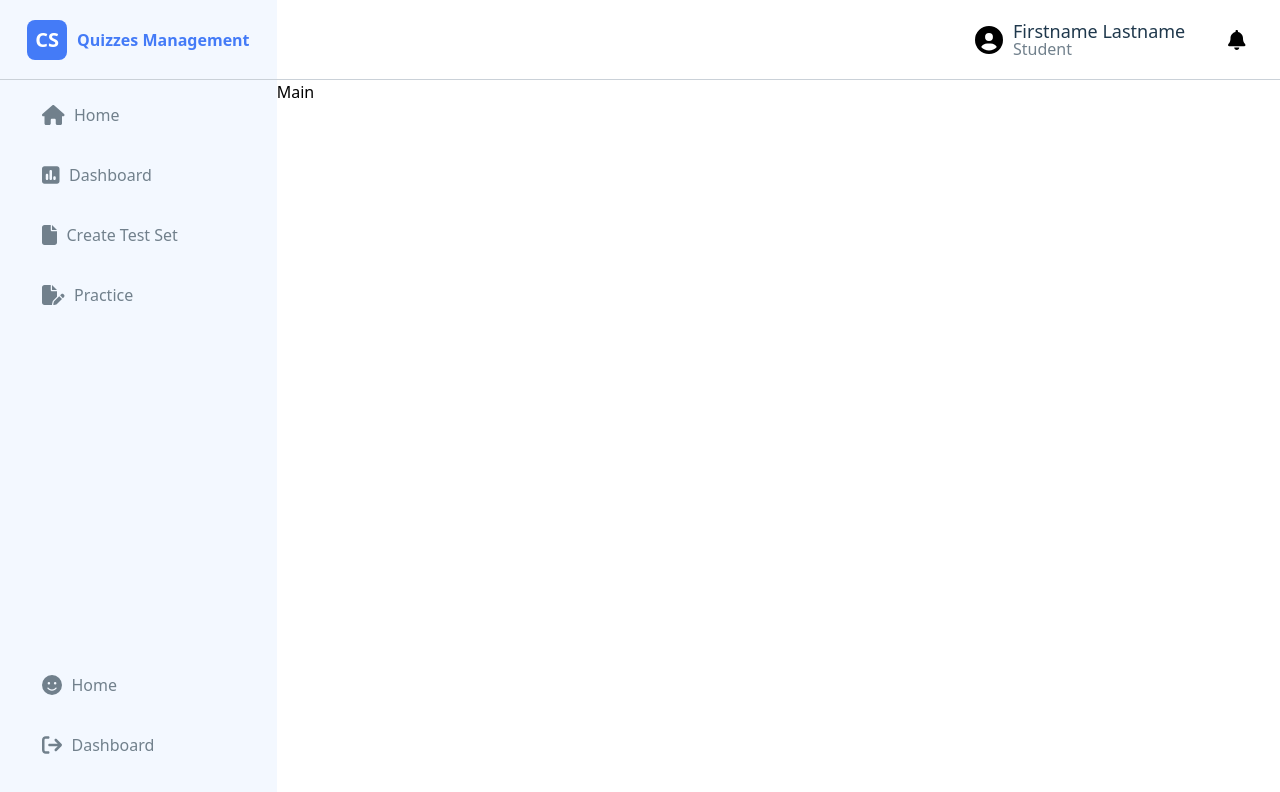
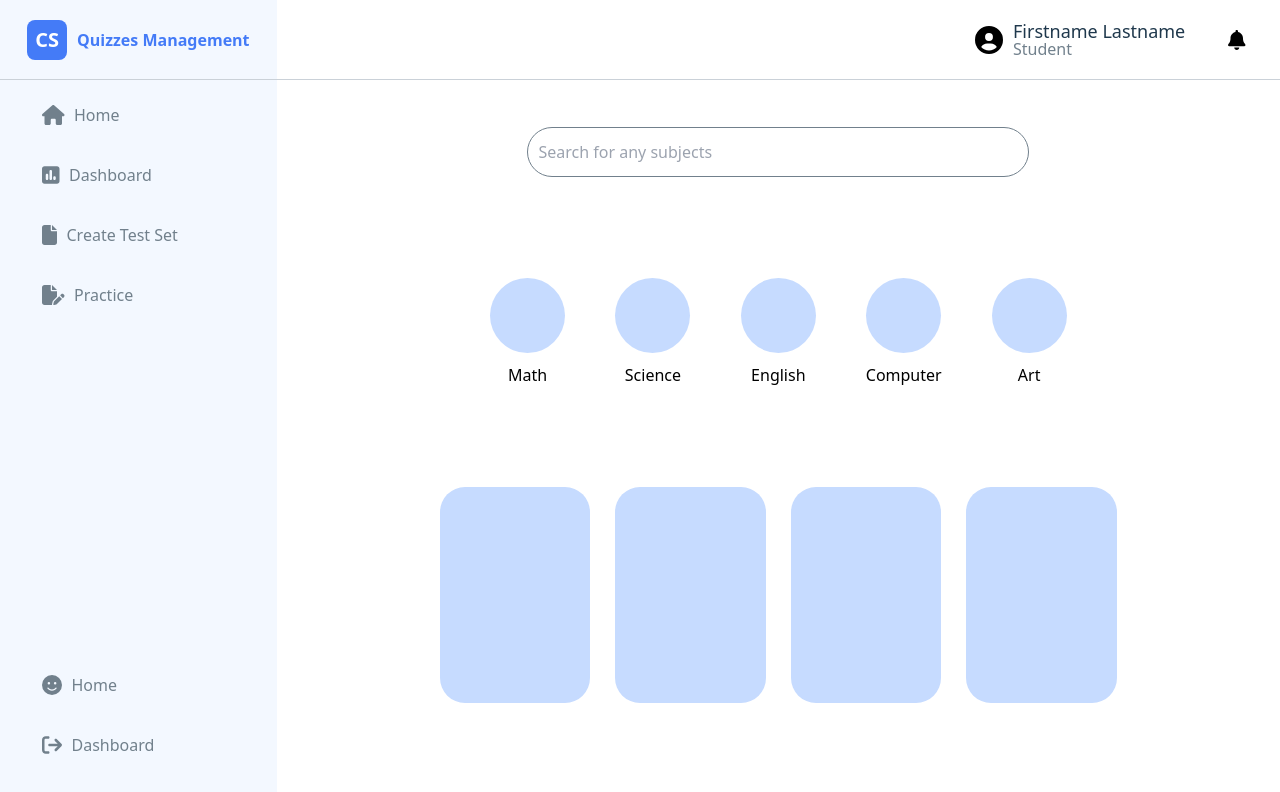
Before and after one commit to Putthakun/QuizzesManagementReact, a React (Vite) app in the folder QuizzesManagementFrontend/: page /home_student in a window 1280 px wide. Shown: the top 792 px of the page. Built offline with nearby package versions, Linux system fonts and the light colour scheme.

Commit message:
Create Home page
And adjust file navbar

```diff
--- a/QuizzesManagementFrontend/src/pages/student/Home_student.jsx
+++ b/QuizzesManagementFrontend/src/pages/student/Home_student.jsx
@@ -12,8 +12,41 @@ export default function Home_student(){
                 <div className="main_home_right_top">
                     <Navbar_top/>
                 </div>
+
                 <div className="main_home_right_main">
-                    Main
+                    <div className="search_box">
+                        <input name="fsrch" id="fsrch" placeholder="Search for any subjects" />
+                    </div>
+                    <div className="subset_subject">
+                        <div className="circle_subject">
+                            <div className="circle"></div>
+                            <p>Math</p>
+                        </div>
+                        <div className="circle_subject">
+                            <div className="circle"></div>
+                            <p>Science</p>
+                        </div>
+                        <div className="circle_subject">
+                            <div className="circle"></div>
+                            <p>English</p>
+                        </div>
+                        <div className="circle_subject">
+                            <div className="circle"></div>
+                            <p>Computer</p>
+                        </div>
+                        <div className="circle_subject">
+                            <div className="circle"></div>
+                            <p>Art</p>
+                        </div>
+                    </div>
+                    <div className="main_right_bottom">
+                        <div className="box_bottom">
+                            <div className="box"></div>
+                            <div className="box"></div>
+                            <div className="box"></div>
+                            <div className="box"></div>
+                        </div>
+                    </div>
                 </div>
             </div>
         </div>
--- a/QuizzesManagementFrontend/src/pages/student/Navbar_top.jsx
+++ b/QuizzesManagementFrontend/src/pages/student/Navbar_top.jsx
@@ -5,7 +5,6 @@ function Navbar_top() {
   return (
     <>
         <div className="right_top">
-            <div className="right_top_free"></div>
             <div className="right_top_tail">
                 <div className="right_top_tail_left">
                     <FontAwesomeIcon icon={faCircleUser} className='icon_user'/>
--- a/QuizzesManagementFrontend/src/styles/student/home.css
+++ b/QuizzesManagementFrontend/src/styles/student/home.css
@@ -6,9 +6,86 @@
 }
 .main_home_right{
     width: 85%;
+    height: 100vh;
+    display: flex;
+    justify-content:space-between;
+    flex-direction: column;
     /* background-color: red; */
 }
 .main_home_right_top{
     width: 100%;
     /* background-color: rgb(202, 110, 255); */
 }
+.main_home_right_main{
+    height: 100%;
+    /* background-color:burlywood; */
+}
+.main_home_right_top{
+    width: 100%;
+    height: 80px;
+    /* background-color: blue; */
+    display: flex;
+    justify-content: flex-end;
+    align-items: center;
+    border-bottom: 1px solid #CAD1D8;
+}
+.search_box{
+    display: flex;
+    justify-content: center;
+    align-items: center;
+    height: 20%;
+    /* background-color: blue; */
+}
+.search_box input{
+    width: 50%;
+    padding: 10px;
+    border: 1px solid #71808C;
+    color: #71808C;
+    border-radius: 30px;
+    height: 35%;
+}
+.subset_subject{
+    /* background-color: red; */
+    height: 30%;
+    display: flex;
+    justify-content: center;
+    align-items: center;
+}
+.circle_subject{
+    display: flex;
+    flex-direction: column;
+    justify-content: center;
+    align-items: center;
+    width: 12.5%;
+    /* background-color: orange; */
+}
+.circle{
+    background-color: #C6DBFF;
+    width: 75px;
+    height: 75px;
+    border-radius: 50%;
+    margin-bottom: 10px;
+}
+.main_right_bottom{
+    height: 50%;
+    /* background-color: aqua; */
+    display: flex;
+    justify-content: center;
+    align-items: center;
+}
+.box_bottom{
+    margin-bottom: 5%;
+    display: flex;
+    /* background-color:red; */
+    height: 60%;
+    width: 100%;
+    justify-content: center;
+    align-items: center;
+}
+.box{
+    margin: 12.5px;
+    width: 15%;
+    height: 100%;
+    border-radius: 25px;
+    background-color:#C6DBFF;
+}
--- a/QuizzesManagementFrontend/src/styles/student/student.css
+++ b/QuizzesManagementFrontend/src/styles/student/student.css
@@ -101,8 +101,8 @@
     display: flex;
     justify-content: space-between;
     align-items: center;
-    height: 80px;
-    border-bottom: 1px solid #CAD1D8;
+    height: 87px;
+    /* border-bottom: 1px solid #CAD1D8; */
 }
 .right_top_free{
     background-color: white;
@@ -138,3 +138,8 @@
     align-items: center;
     cursor: pointer;
 }
+.right_top_free{
+    width: 10px;
+    height: 10px;
+    background-color: red !important;
+}
```
